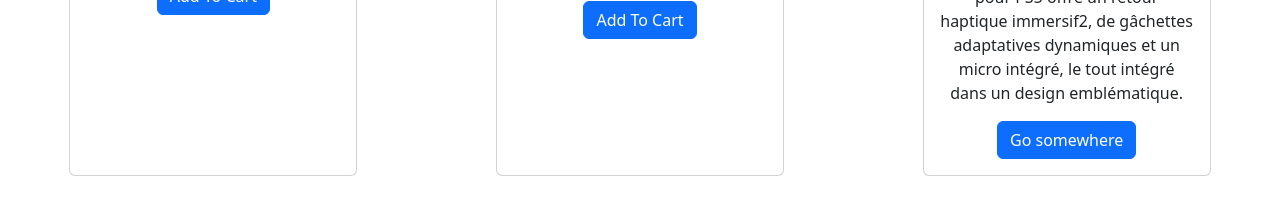
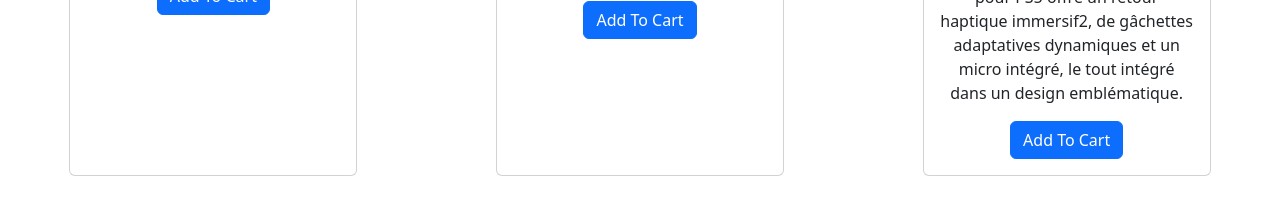
Before and after one commit to chaaranizar/checkpointreact, a React (Create React App) app: page / in a window 1280 px wide. Shown: the part 1120-1331 px from the top of the page. Built offline with nearby package versions, Linux system fonts and the light colour scheme.

Commit message:
first comment

```diff
--- a/src/App.js
+++ b/src/App.js
@@ -126,7 +126,7 @@ LA XBOX LA PLUS RAPIDE ET LA PLUS PUISSANTE JAMAIS CONÇUE
 
 La manette sans fil DualSense pour PS5 offre un retour haptique immersif2, de gâchettes adaptatives dynamiques et un micro intégré, le tout intégré dans un design emblématique.
         </Card.Text>
-        <Button variant="primary">Go somewhere</Button>
+        <Button variant="primary">Add To Cart</Button>
       </Card.Body>
     </Card>
     </div>
```
